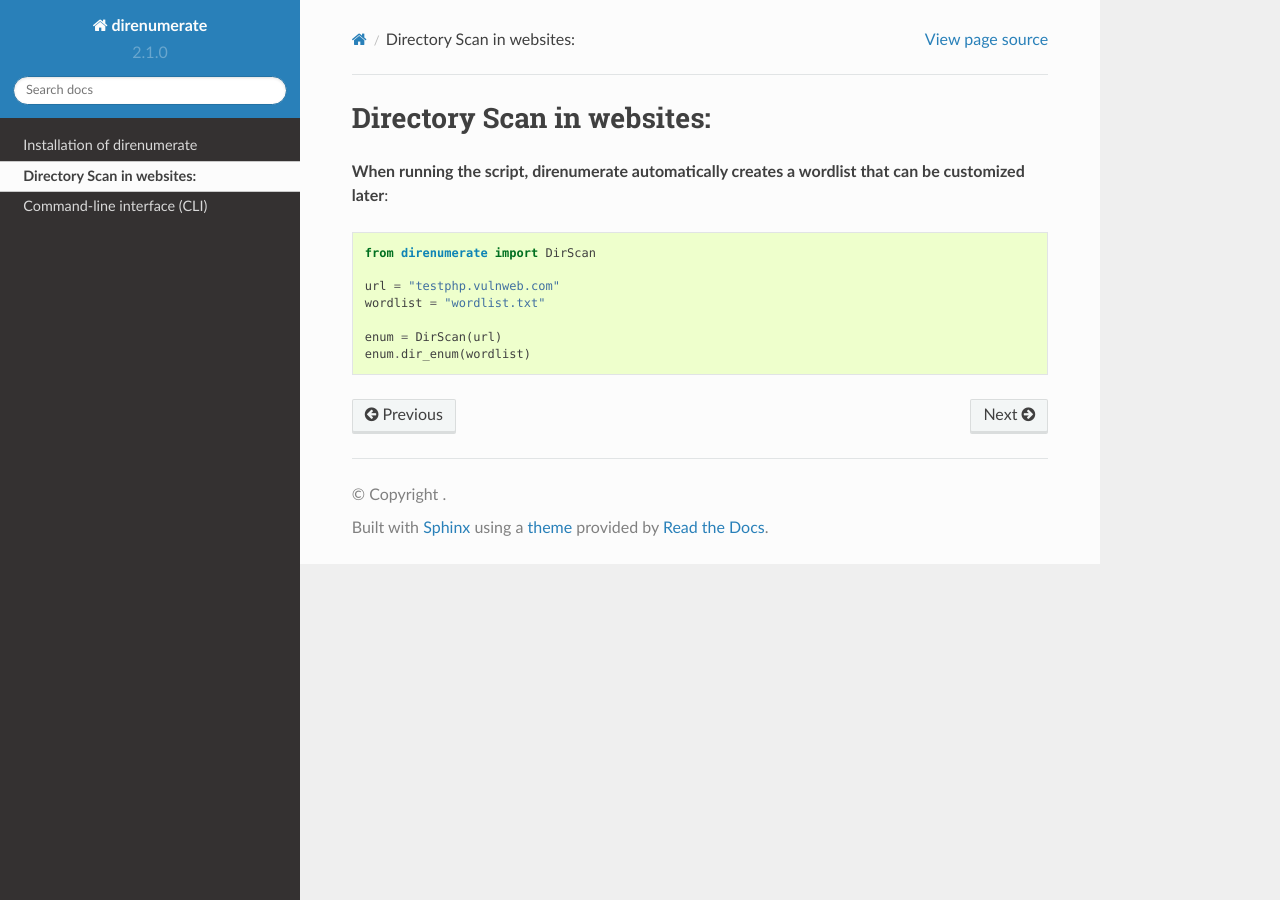
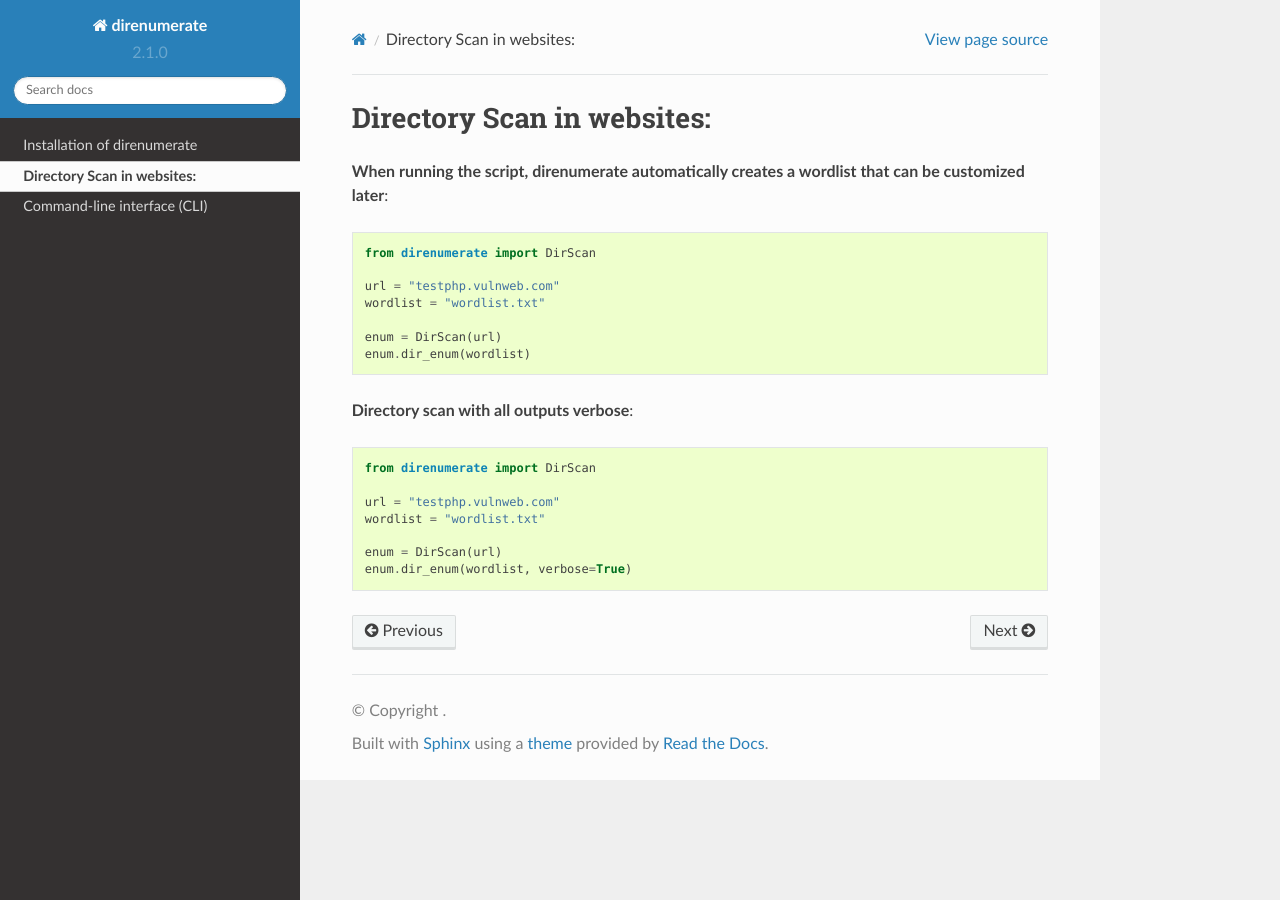
Before and after one commit to JuanBindez/direnumerate, a Sphinx documentation site: the page built from docs/user/direnumerate.rst, in a window 1280 px wide. Built offline with Sphinx 7.4.7 and the Read the Docs theme 2.0.0, drawn with Linux system fonts in a browser that asks for light colours.

Commit message:
Update direnumerate.rst

```diff
--- a/docs/user/direnumerate.rst
+++ b/docs/user/direnumerate.rst
@@ -12,3 +12,14 @@ Directory Scan in websites:
 
         enum = DirScan(url)
         enum.dir_enum(wordlist)
+
+
+**Directory scan with all outputs verbose**::
+
+        from direnumerate import DirScan
+
+        url = "testphp.vulnweb.com"
+        wordlist = "wordlist.txt"
+
+        enum = DirScan(url)
+        enum.dir_enum(wordlist, verbose=True)
```
